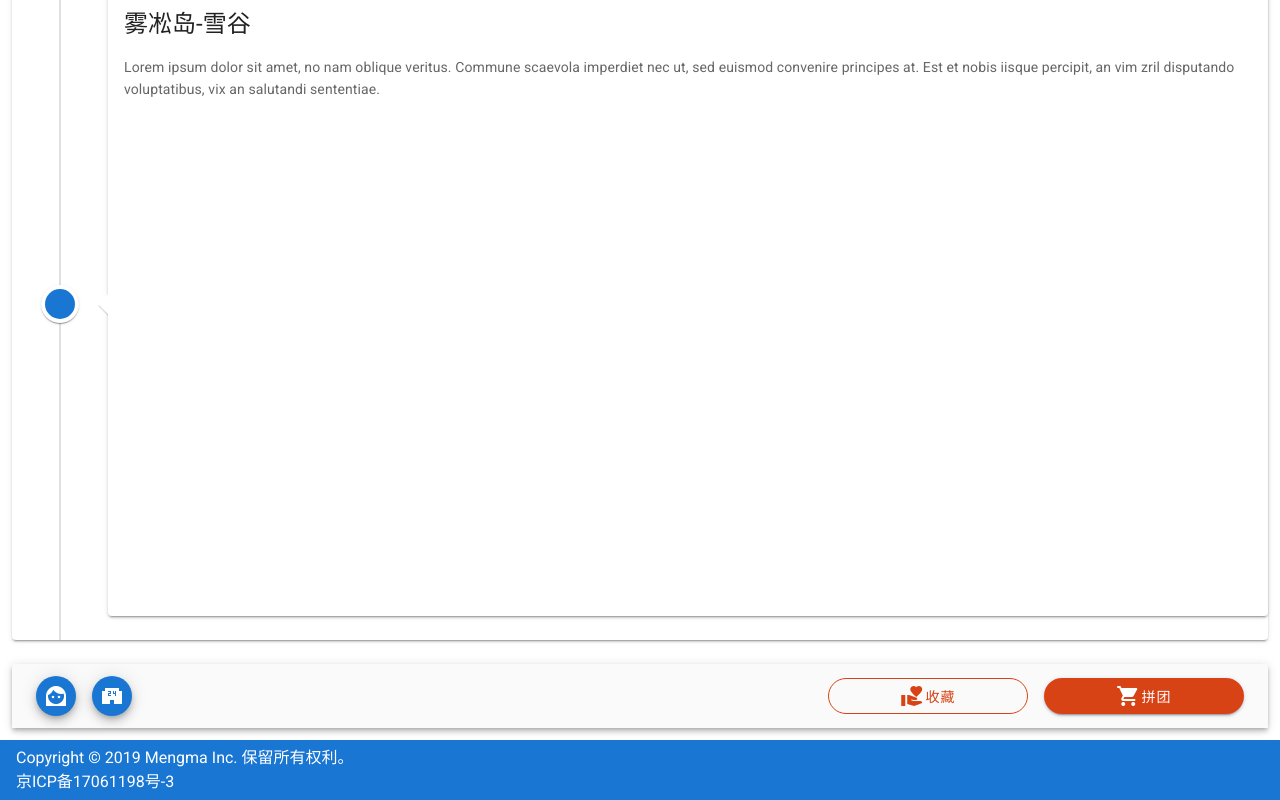
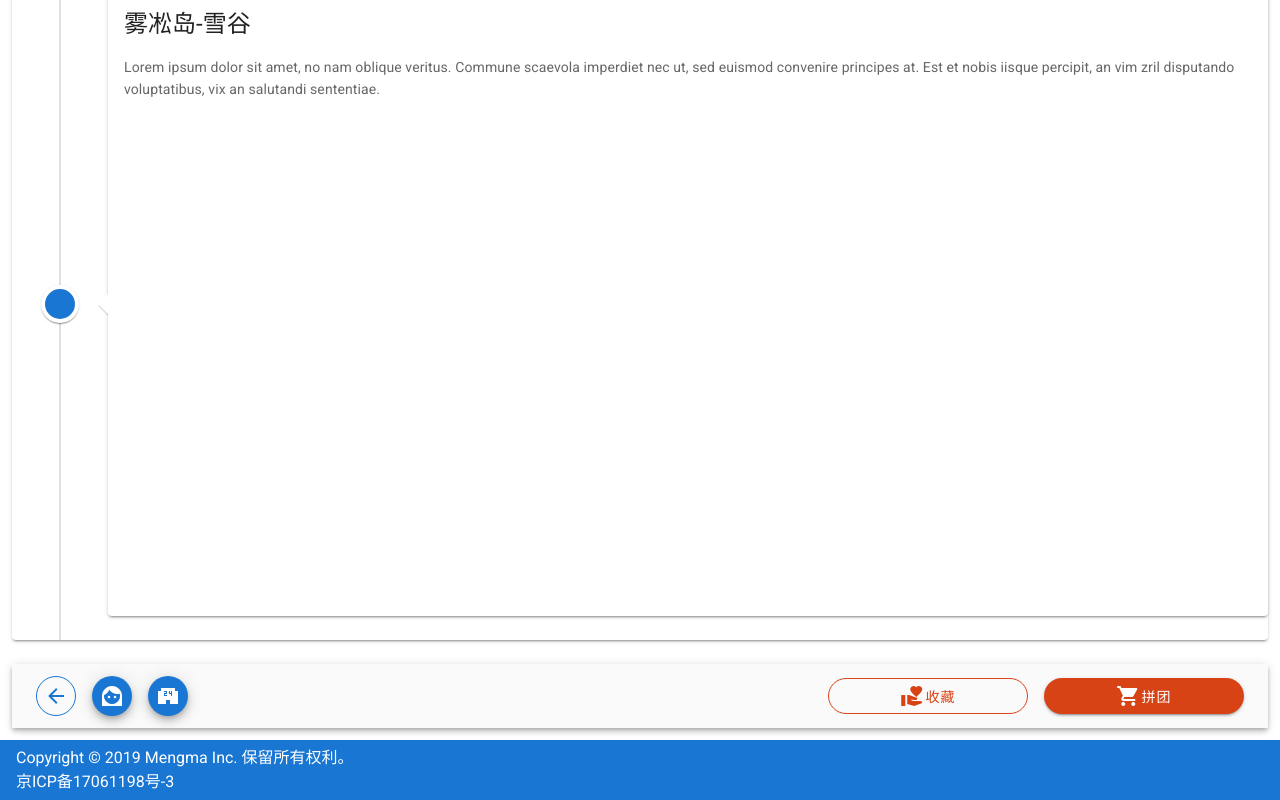
Before and after one commit to BeConfident/snow, a Vue app: page /detail in a window 1280 px wide. Shown: the part 2664-3464 px from the top of the page. Built offline with nearby package versions, Linux system fonts and the light colour scheme.

Commit message:
返回主页

```diff
--- a/src/views/detail.vue
+++ b/src/views/detail.vue
@@ -80,6 +80,10 @@
       <v-col cols="12">
         <v-toolbar dark color="grey lighten-5">
 
+
+          <v-btn  outlined fab small class="ma-2" color="primary" dark>
+            <v-icon dark top>mdi-arrow-left</v-icon>
+          </v-btn>
           <v-btn fab small class="ma-2" color="primary" dark>
             <v-icon dark top>mdi-face-woman</v-icon>
           </v-btn>
```
